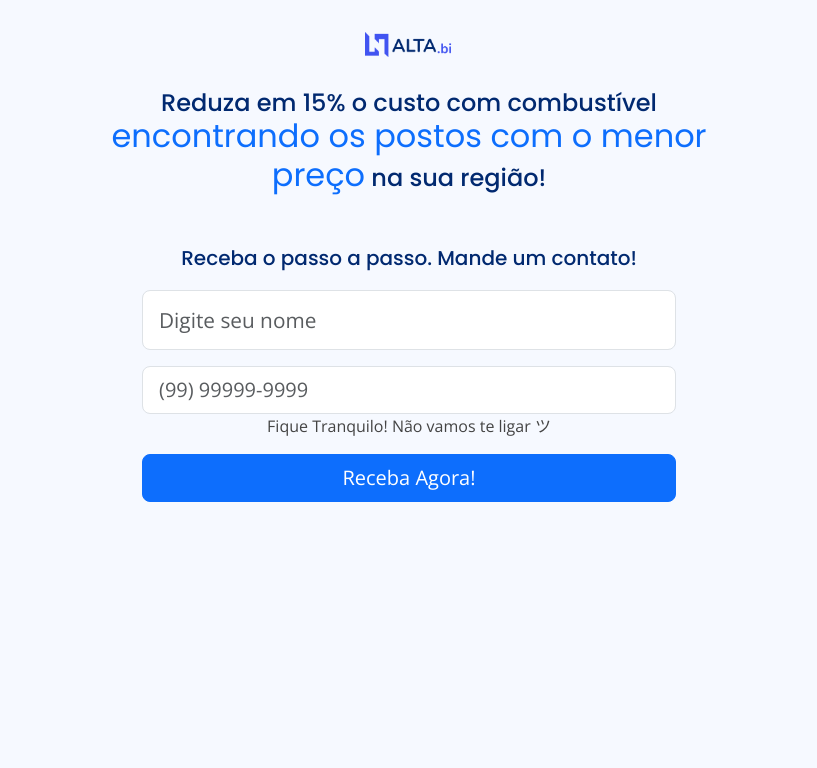
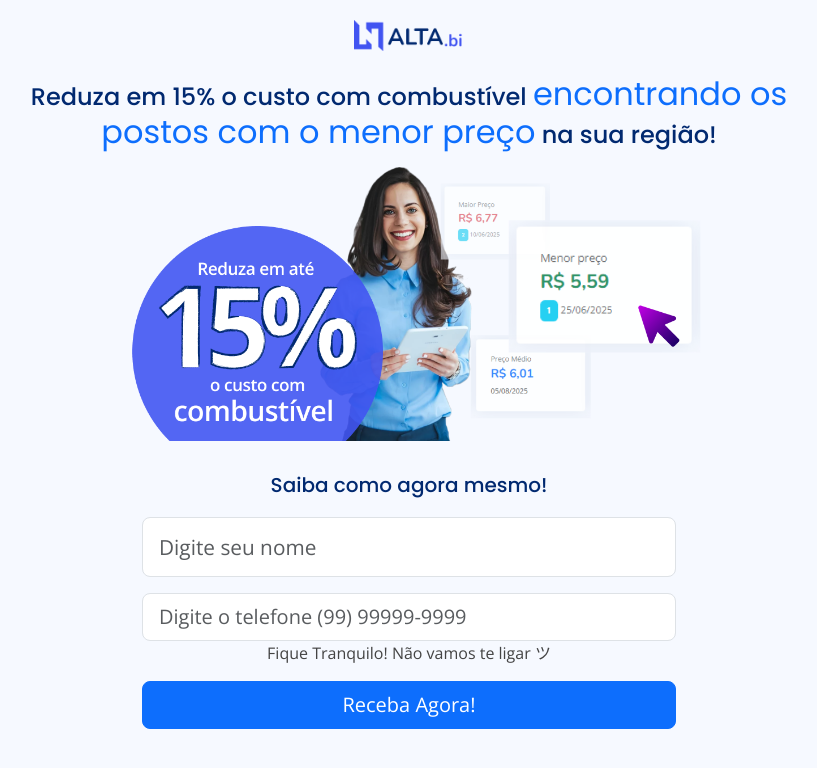
Before and after one commit to ricardopasqualino/alta_env, a Django app: page /lp-topo/ in a window 1280 px wide. Shown: the top 768 px of the page, without its empty margins (231-1048 px from the left). Run offline with Django 5.2, Linux system fonts and the light colour scheme; some libraries are stand-ins or nearby versions.

Commit message:
ajustes LP topo

```diff
--- a/templates/lp_topo.html
+++ b/templates/lp_topo.html
@@ -74,16 +74,16 @@
           </div>
         {% endif %}
 
-        <div class="row mt-3 justify-content-center">
+        <div class="row mt-1 justify-content-center">
           <div class="row">
             <div class="col-12 d-flex justify-content-center">
-              <img src="{% static 'assets/img/logo.png' %}" class="img-fluid m-3" style="width: 8%;" alt="ALTA">
+              <img src="{% static 'assets/img/logo.png' %}" class="img-fluid m-3" style="width: 10%;" alt="ALTA">
             </div>
           </div>
 
           <div class="row">
-            <div class="col-8 d-flex justify-content-center mx-auto">
-              <h1 class="card-title fs-4 mb-1 text-center p-3">
+            <div class="col-9 d-flex justify-content-center mx-auto">
+              <h1 class="card-title fs-4 mb-1 text-center p-2">
                   <!-- App on-line com mais de 7M de preços de combustíveis de postos em todo Brasil! -->
                 Reduza em 15% o custo com combustível <span class=" fs-2 text-primary">encontrando os postos com o menor preço</span> na sua região!
               </h1>
@@ -91,13 +91,13 @@
           </div>
 
           <div class="d-flex justify-content-center">
-            <!-- <img src="{% static 'assets/img/home_1.jpg' %}" class="img-fluid mt-1" style="width: 40%;" alt="Monitorar Produto"> -->
+            <img src="{% static 'assets/img/home.png' %}" class="img-fluid mt-1" style="width: 60%;" alt="Monitorar Produto">
         </div>
 
           <div class="row">
             <div class="col-6 d-flex justify-content-center mx-auto mt-4">
               <form method="post" class="w-100">
-                <h2 class="card-title fs-5 mb-1 text-center p-1 mb-3 mt-1">Receba o passo a passo. Mande um contato!</h2>
+                <h2 class="card-title fs-5 mb-1 text-center p-1 mb-3 mt-1">Saiba como agora mesmo!</h2>
 
                 {% csrf_token %}
                 <div class="mb-3">
@@ -110,7 +110,7 @@
                 <div class="mb-3">
                   <!-- <label for="inputTelefone" class="form-label">Telefone</label> -->
                   <input type="tel" name="telefone" inputmode="numeric" class="form-control form-control-lg"
-                  placeholder="(99) 99999-9999" required="required" maxlength="13"
+                  placeholder="Digite o telefone (99) 99999-9999" required="required" maxlength="13"
                   oninput="this.value = this.value.replace(/[^0-9]/g, '').replace(/(\d{2})(\d{5})(\d{4})/, '($1) $2-$3');"
                   value="{{ form.telefone.value|default:'' }}">
 
```
Also changed, not shown: templates/base_clean.html (+11 -6 lines), static/assets/img/home.png (added), 1 other file.
